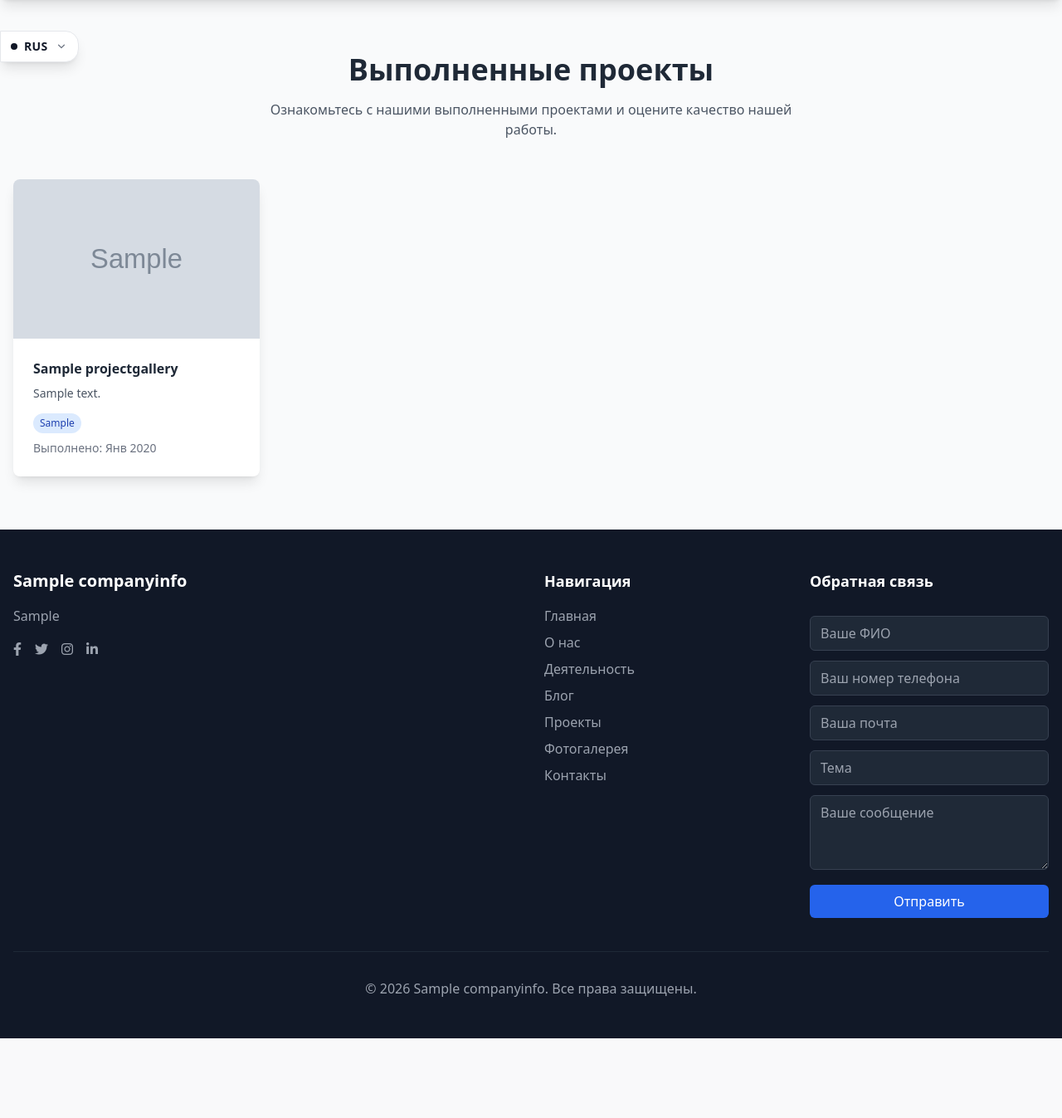
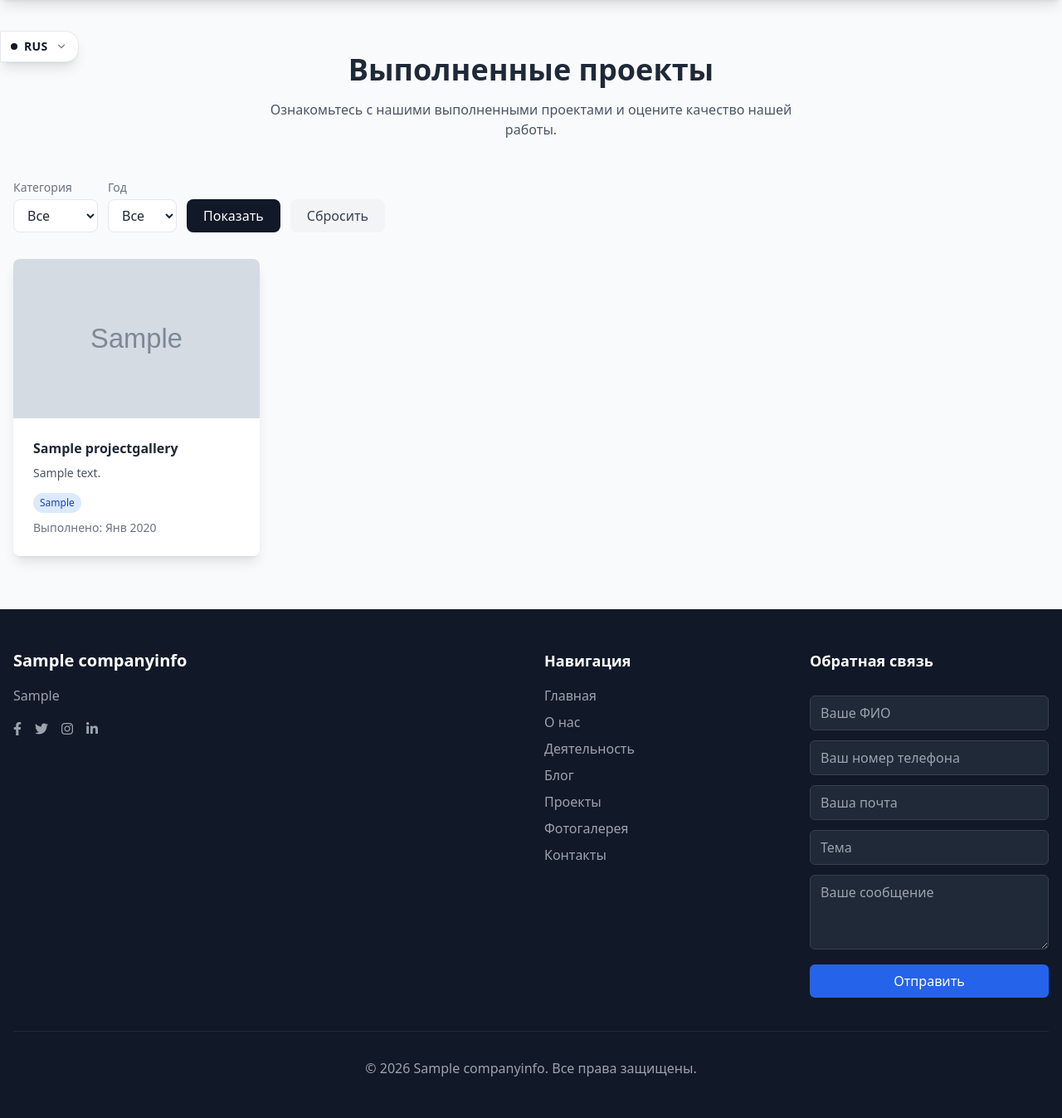
Before and after one commit to Aldekenov/construction-websitesecond-main, a Django app: page /ru/gallery/ in a window 1280 px wide. Shown: the part 64-1411 px from the top of the page at 83% size. Before the commit the page ends 1315 px from the top, so only its background shows below. Run offline with Django 4.2, Linux system fonts and the light colour scheme; tables that the repository leaves empty hold one stand-in row (values such as "Sample post"); grey boxes marked "Sample" are stand-in pictures; some libraries are stand-ins or nearby versions.

Commit message:
change project gallery

```diff
--- a/core/views.py
+++ b/core/views.py
@@ -3,6 +3,7 @@ from django.http import JsonResponse
 from .models import CompanyInfo, Service, Testimonial, ProjectGallery, AboutGoals, AboutTasks, AboutStrategy, AboutLicense, AboutCertificate, AboutAward, CEOProfile
 from blog.models import BlogPost
 from contact.models import ContactForm
+from django.db.models.functions import ExtractYear
 
 
 def home(request):
@@ -52,10 +53,42 @@ def services(request):
 
 def gallery(request):
     """Страница: Проекты"""
+    category = (request.GET.get("category") or "").strip()
+    year = (request.GET.get("year") or "").strip()
+
+    qs = ProjectGallery.objects.all()
+
+    if category:
+        qs = qs.filter(category=category)
+
+    if year:
+        try:
+            qs = qs.filter(completion_date__year=int(year))
+        except ValueError:
+            pass
+
+    categories = (ProjectGallery.objects
+                  .exclude(category__isnull=True)
+                  .exclude(category__exact="")
+                  .values_list("category", flat=True)
+                  .distinct()
+                  .order_by("category"))
+
+    years = (ProjectGallery.objects
+             .exclude(completion_date__isnull=True)
+             .annotate(y=ExtractYear("completion_date"))
+             .values_list("y", flat=True)
+             .distinct()
+             .order_by("-y"))
+
     context = {
-        'projects': ProjectGallery.objects.all(),
+        "projects": qs,
+        "categories": categories,
+        "years": years,
+        "selected_category": category,
+        "selected_year": year,
     }
-    return render(request, 'core/gallery.html', context)
+    return render(request, "core/gallery.html", context)
 
 
 def gallery_detail(request, pk):
--- a/templates/core/gallery.html
+++ b/templates/core/gallery.html
@@ -14,6 +14,40 @@
                 {% endblocktrans %}
             </p>
         </div>
+
+        <form method="get" class="flex flex-wrap gap-3 items-end mb-8">
+          <div>
+            <label class="block text-sm text-gray-500 mb-1">Категория</label>
+            <select name="category"
+                    class="h-10 px-3 rounded-lg border border-gray-200 bg-white text-gray-800">
+              <option value="">Все</option>
+              {% for c in categories %}
+                <option value="{{ c }}" {% if c == selected_category %}selected{% endif %}>{{ c }}</option>
+              {% endfor %}
+            </select>
+          </div>
+
+          <div>
+            <label class="block text-sm text-gray-500 mb-1">Год</label>
+            <select name="year"
+                    class="h-10 px-3 rounded-lg border border-gray-200 bg-white text-gray-800">
+              <option value="">Все</option>
+              {% for y in years %}
+                <option value="{{ y }}" {% if y|stringformat:"s" == selected_year %}selected{% endif %}>{{ y }}</option>
+              {% endfor %}
+            </select>
+          </div>
+
+          <button type="submit"
+                  class="h-10 px-5 rounded-lg bg-gray-900 text-white hover:bg-black transition">
+            Показать
+          </button>
+
+          <a href="?"
+             class="h-10 px-5 rounded-lg bg-gray-100 text-gray-700 hover:bg-gray-200 transition flex items-center">
+            Сбросить
+          </a>
+        </form>
 
         <div class="grid grid-cols-1 sm:grid-cols-2 md:grid-cols-3 xl:grid-cols-4 gap-5">
             {% for project in projects %}
```
